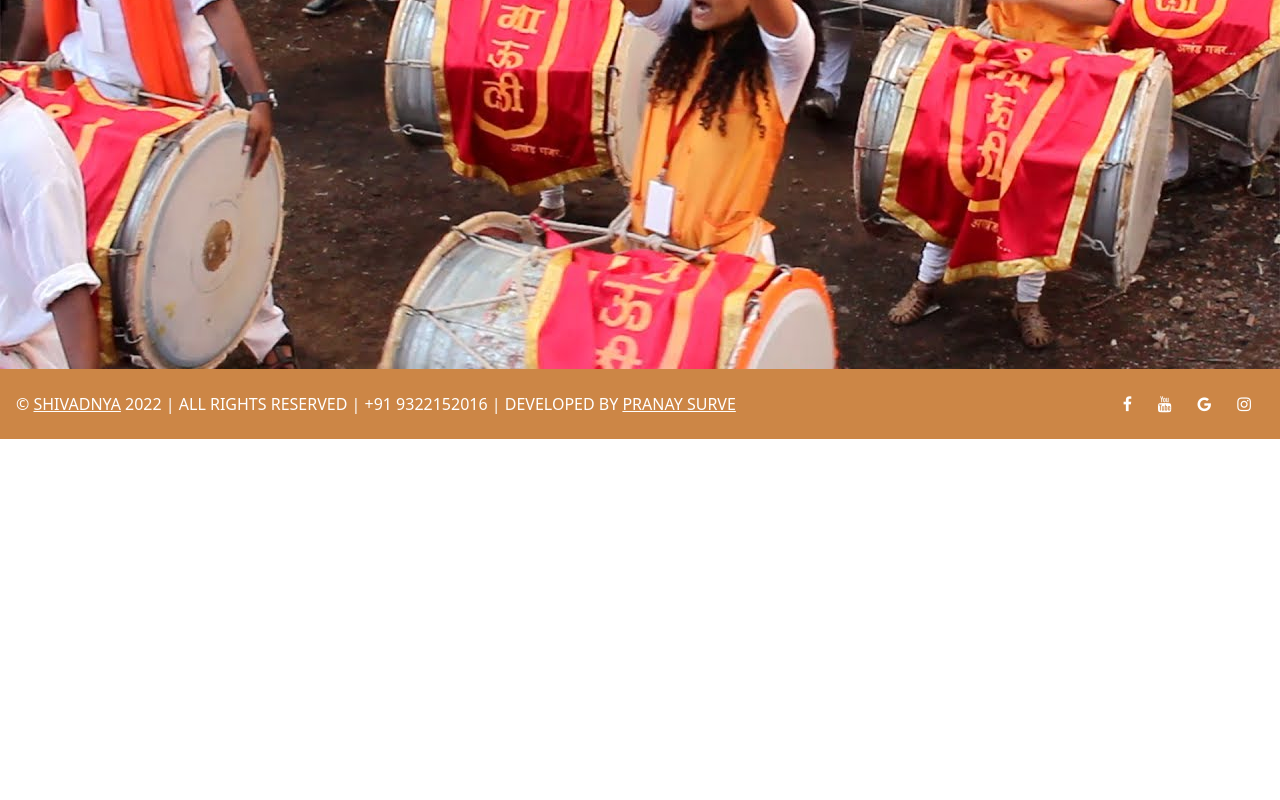
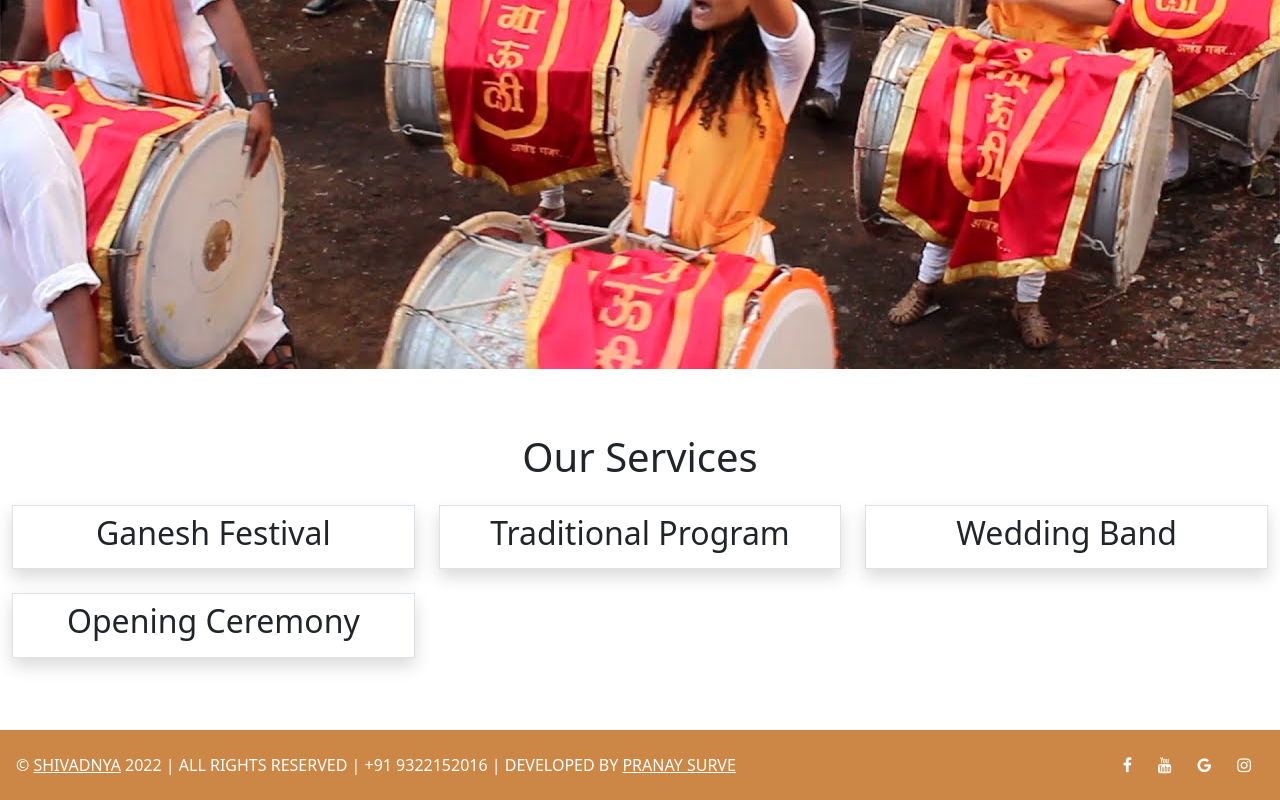
Before and after one commit to pranaypsurve/shivadnya_dhol_tasha, a Next.js app: page / in a window 1280 px wide. Shown: the part 393-1193 px from the top of the page. Before the commit the page ends 832 px from the top, so only its background shows below. Built offline with nearby package versions, Linux system fonts and the light colour scheme.

Commit message:
home page section added

```diff
--- a/pages/index.js
+++ b/pages/index.js
@@ -12,17 +12,9 @@ export default function Home() {
       <title>Shivadnya Dhol Tasha Pathak | Home</title>
     </Head>
     <section>
-    <Swiper
-      slidesPerView={1}
-      loop={true}
-      autoplay={{delay:2000}}
-      onSlideChange={() => console.log('slide change')}
-      onSwiper={(swiper) => console.log(swiper)}
+    <Swiper slidesPerView={1} loop={true} autoplay={{delay:2000}} onSlideChange={() => console.log('slide change')} onSwiper={(swiper) => console.log(swiper)}
     >
-      <SwiperSlide>
-        <Image alt='Mountains' src='/images/banner_images/1.jpg' width='100%' height='50%' layout='responsive' objectFit='cover'/>
-      </SwiperSlide>
-
+      <SwiperSlide><Image alt='Mountains' src='/images/aboutus/8.webp' width='100%' height='50%' layout='responsive' objectFit='cover'/></SwiperSlide>
       <SwiperSlide><Image alt='Mountains' src='/images/banner_images/2.jpg' width='100%' height='50%' layout='responsive' objectFit='cover'/></SwiperSlide>
       <SwiperSlide><Image alt='Mountains' src='/images/banner_images/3.jpg' width='100%' height='50%' layout='responsive' objectFit='cover'/></SwiperSlide>
       <SwiperSlide><Image alt='Mountains' src='/images/banner_images/2.jpg' width='100%' height='50%' layout='responsive' objectFit='cover'/></SwiperSlide>
@@ -30,7 +22,35 @@ export default function Home() {
       <SwiperSlide><Image alt='Mountains' src='/images/banner_images/1.jpg' width='100%' height='50%' layout='responsive' objectFit='cover'/></SwiperSlide>
       <SwiperSlide><Image alt='Mountains' src='/images/banner_images/2.jpg' width='100%' height='50%' layout='responsive' objectFit='cover'/></SwiperSlide>
     </Swiper>
-            {/* <Image src='/images/home_banner.jpg' className='img-fluid' width="100%" height="45vh" layout='responsive' sizes='100vw' /> */}
+    </section>
+    <section className='pt-5 pb-5'>
+      <div className='container-fluid'>
+        <div className='row'>
+          <div className='col-md-12'>
+            <h1 className='text-center p-3 mb-2'>Our Services</h1>
+          </div>
+          <div className='col-md-4'>
+            <div className='p-2 mb-4 border shadow'>
+              <h2 className='text-center'>Ganesh Festival</h2>
+            </div>
+          </div>
+          <div className='col-md-4'>
+            <div className='p-2 mb-4 border shadow'>
+              <h2 className='text-center'>Traditional Program</h2>
+            </div>
+          </div>
+          <div className='col-md-4'>
+            <div className='p-2 mb-4 border shadow'>
+              <h2 className='text-center'>Wedding Band</h2>
+            </div>
+          </div>
+          <div className='col-md-4'>
+            <div className='p-2 mb-4 border shadow'>
+              <h2 className='text-center'>Opening Ceremony</h2>
+            </div>
+          </div>
+        </div>
+      </div>
     </section>
   </>
 }
```
